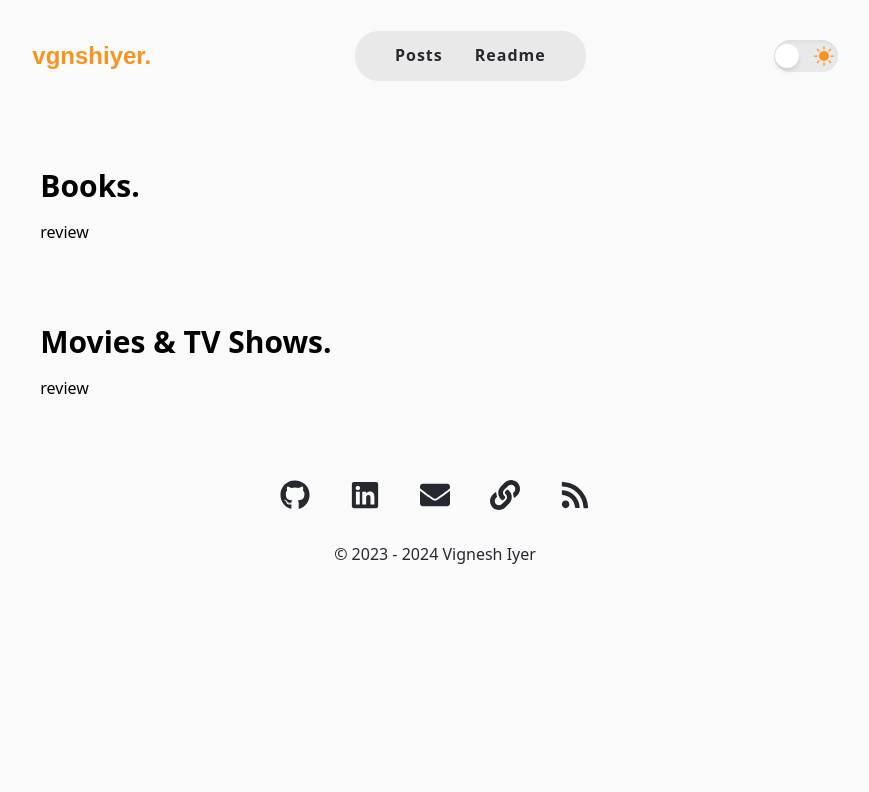
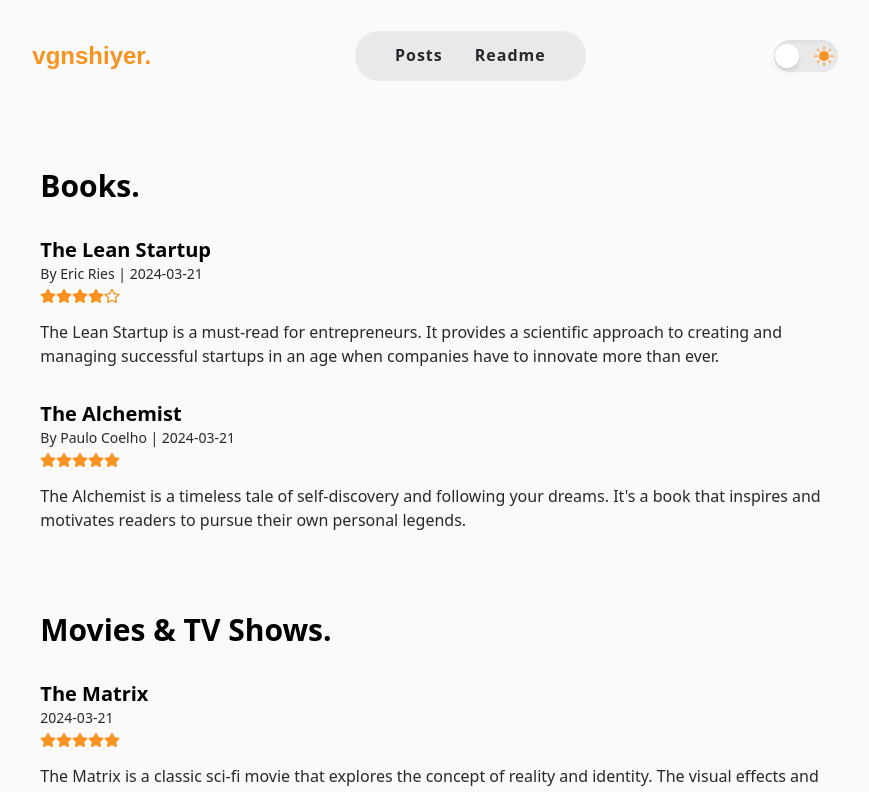
Before and after one commit to vgnshiyer/vgnshiyer.github.io, a Next.js app: page /reviews in a window 1280 px wide. Shown: the top 792 px of the page, without its empty margins (205-1074 px from the left). Built offline with nearby package versions, Linux system fonts and the light colour scheme.

Commit message:
feat: new review component

```diff
--- a/app/reviews/page.tsx
+++ b/app/reviews/page.tsx
@@ -1,4 +1,4 @@
-import Review from "@/components/review";
+import Review from "@/components/Review";
 import getYamlData from "@/helpers/getYamlData";
 import React from "react";
 
--- a/components/Review.tsx
+++ b/components/Review.tsx
@@ -1,10 +1,25 @@
-import React from 'react'
+import React from "react"
+import { FaStar, FaRegStar } from "react-icons/fa";
 
 const Review = ({ review }: {review: any}) => {
-  console.log(review);
+  const bookTitle = review.title;
+  const lineTwo = `${review.author ? 'By ' + review.author + ' | ' : ''}${review.date}`
+  const stars = [];
+  for(let i = 0; i < 5; i++) {
+    if (i < review.rating)
+      stars.push(<FaStar key={i} className="text-contrast-light dark:text-contrast-dark" />);
+    else
+      stars.push(<FaRegStar key={i} className="text-contrast-light dark:text-contrast-dark" />);
+  }
+
 
   return (
-    <div>review</div>
+    <div>
+      <h1 className="text-xl font-bold text-black dark:text-white mt-4">{bookTitle}</h1>
+      <p className="text-sm text-tertiary-light dark:text-tertiary-dark">{lineTwo}</p>
+      <div className="flex mt-1">{stars}</div>
+      <p className="text-tertiary-light dark:text-tertiary-dark mt-4">{review.review}</p>
+    </div>
   )
 }
 
--- a/public/reviews.yml
+++ b/public/reviews.yml
@@ -1,15 +1,21 @@
 Books:
   reviews:
     - date: "2024-03-21"
-      stars: 4
+      rating: 4
       title: "The Lean Startup"
       author: "Eric Ries"
       review: "The Lean Startup is a must-read for entrepreneurs. It provides a scientific approach to creating and managing successful startups in an age when companies have to innovate more than ever."
 
+    - date: "2024-03-21"
+      rating: 5
+      title: "The Alchemist"
+      author: "Paulo Coelho"
+      review: "The Alchemist is a timeless tale of self-discovery and following your dreams. It's a book that inspires and motivates readers to pursue their own personal legends."
+
 Movies & TV Shows:
   reviews:
     - date: "2024-03-21"
-      stars: 5
+      rating: 5
       title: "The Matrix"
       director: "Lana Wachowski, Lilly Wachowski"
       review: "The Matrix is a classic sci-fi movie that explores the concept of reality and identity. The visual effects and action sequences are still impressive to this day."
```
Also changed, not shown: 1 other file (tests, documents, lock files or other folders).
